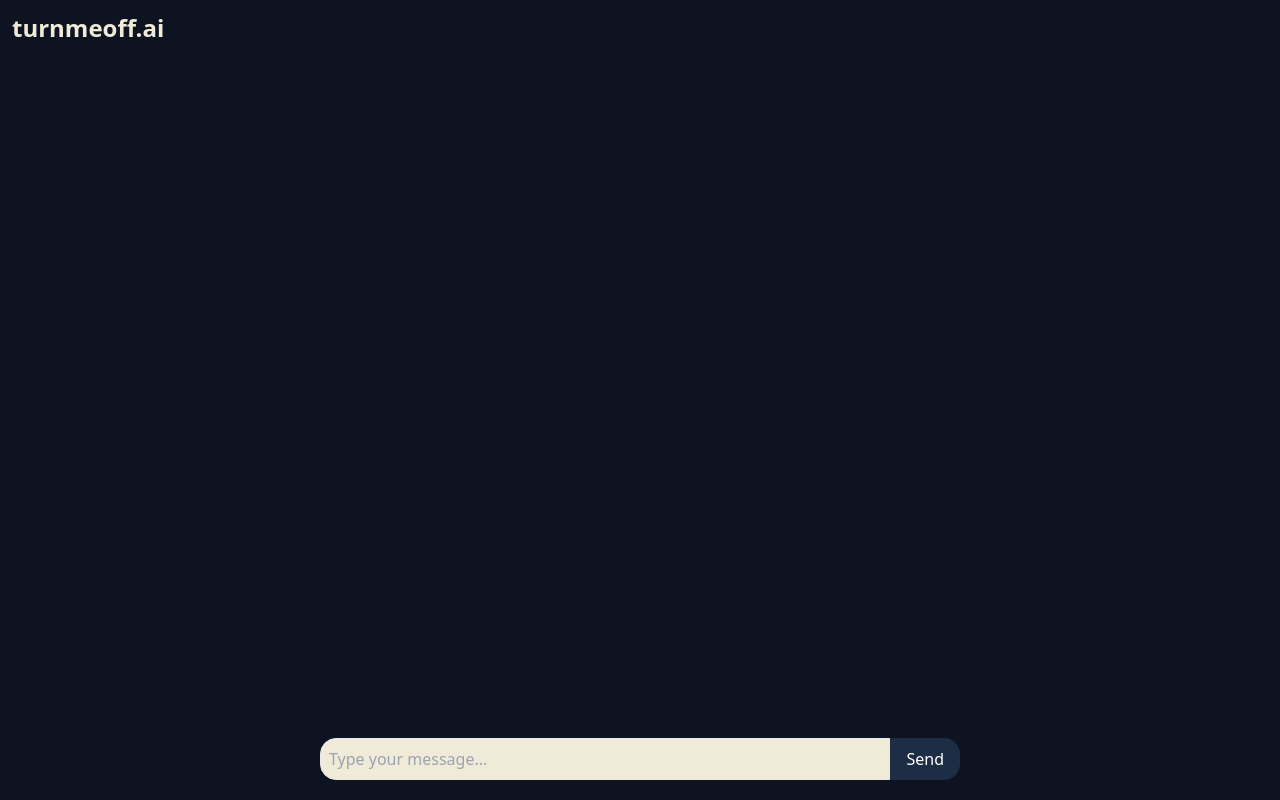
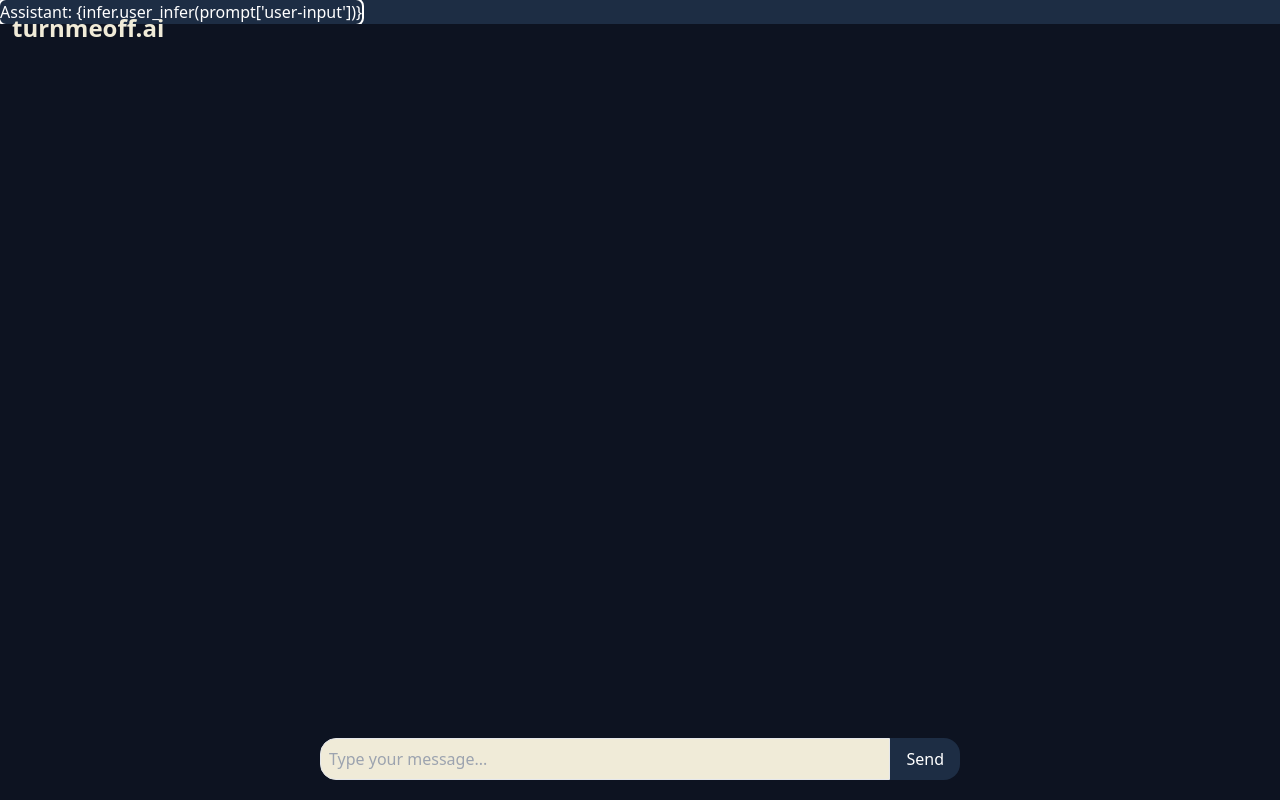
Before and after one commit to Granther/turn-me-off-ai, a Flask app: page /guess_phrase in a window 1280 px wide. Run offline with Flask 3, Linux system fonts and the light colour scheme; some libraries are stand-ins or nearby versions.

Commit message:
Worked on front end

```diff
--- a/app.py
+++ b/app.py
@@ -28,7 +28,7 @@
     prompt = request.form
 
     new_user_chat = f'''
-    <div class="bg-[#3e5c76] flex flex-[0.8] self-start text-white p-4 rounded-md">
+    <div class="flex self-start text-white py-2 px-4 rounded-md">
         Assistant: {infer.user_infer(prompt['user-input'])}
     </div>
     '''
--- a/static/dist/css/output.css
+++ b/static/dist/css/output.css
@@ -610,20 +610,12 @@
   flex-grow: 1;
 }
 
-.flex-row {
-  flex-direction: row;
-}
-
 .flex-col {
   flex-direction: column;
 }
 
 .place-items-center {
   place-items: center;
-}
-
-.items-center {
-  align-items: center;
 }
 
 .justify-center {
@@ -634,20 +626,16 @@
   gap: 1.25rem;
 }
 
-.gap-4 {
-  gap: 1rem;
-}
-
-.gap-0 {
-  gap: 0px;
-}
-
 .self-start {
   align-self: flex-start;
 }
 
 .self-end {
   align-self: flex-end;
+}
+
+.overflow-hidden {
+  overflow: hidden;
 }
 
 .rounded-md {
@@ -696,6 +684,10 @@
 .bg-\[\#f0ebd8\] {
   --tw-bg-opacity: 1;
   background-color: rgb(240 235 216 / var(--tw-bg-opacity));
+}
+
+.p-0 {
+  padding: 0px;
 }
 
 .p-2 {
@@ -748,11 +740,6 @@
   line-height: 2rem;
 }
 
-.text-5xl {
-  font-size: 3rem;
-  line-height: 1;
-}
-
 .text-6xl {
   font-size: 3.75rem;
   line-height: 1;
@@ -772,6 +759,18 @@
   color: rgb(255 255 255 / var(--tw-text-opacity));
 }
 
+.outline {
+  outline-style: solid;
+}
+
+.outline-2 {
+  outline-width: 2px;
+}
+
+.outline-white {
+  outline-color: #fff;
+}
+
 .hover\:bg-\[\#3e5c76\]:hover {
   --tw-bg-opacity: 1;
   background-color: rgb(62 92 118 / var(--tw-bg-opacity));
--- a/templates/chat.html
+++ b/templates/chat.html
@@ -12,6 +12,9 @@
     <h1 class="py-3 px-3 fixed text-2xl font-bold text-[#f0ebd8]"><a href="{{url_for('index')}}">turnmeoff.ai</a></h1>
 
     <!-- <img class="w-16 h-16" src="{{url_for('static',filename='src/ai.svg')}}"> -->
+    <div class="flex outline-2 outline-white outline self-start text-white p-0 rounded-md overflow-hidden">
+        Assistant: {infer.user_infer(prompt['user-input'])}
+    </div>
 
     <main class="bg-[#0d1321] flex-grow">
         <div class="flex justify-center pb-20 pt-5">
@@ -52,7 +55,7 @@
             var formdata = new FormData(this);
             var chatContainer = document.getElementById("chat-container");
 
-            chatContainer.innerHTML += `<div class="bg-[#3e5c76] flex flex-[0.8] self-end text-white p-4 rounded-md">User: ${formdata.get("user-input")}</div>`;
+            chatContainer.innerHTML += `<div class="bg-[#3e5c76] flex flex-[0.8] self-end text-white py-2 px-4 rounded-md">User: ${formdata.get("user-input")}</div>`;
 
             // Use fetch api to send AJAX POST req
             fetch(`{{url_for('chat')}}`, {
```
Also changed, not shown: package-lock.json, 1 other file.
